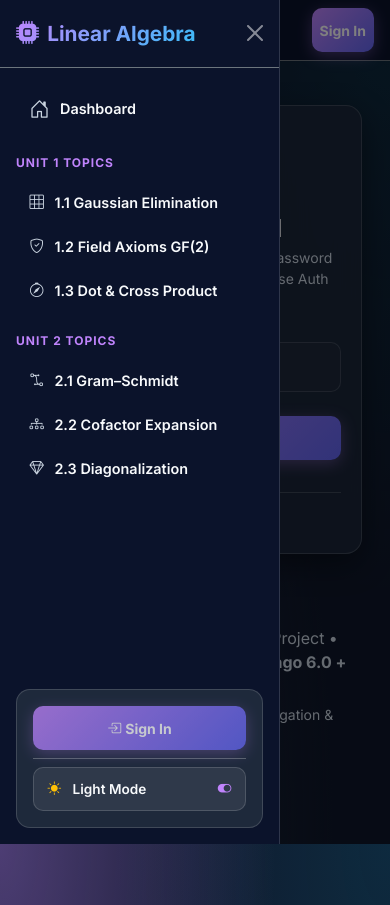
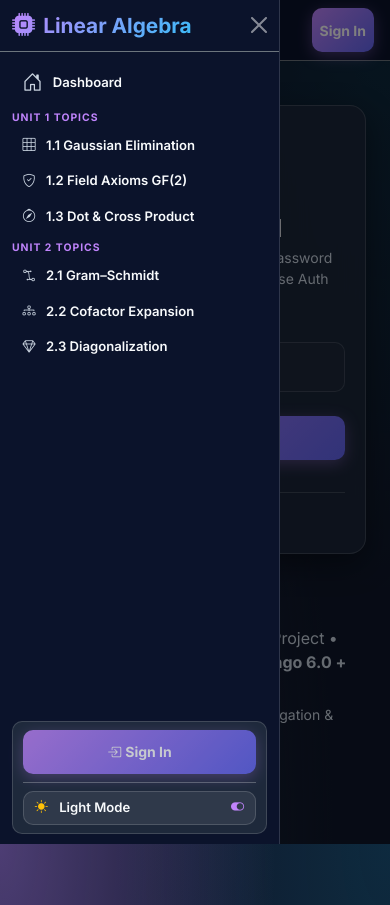
Before and after one commit to parthsalunke2306-dev/linear-algebra-website, a Django app: page /forgot-password/ in a window 390 px wide, after a click that opens the changed part. Run offline with Django 5.2, Linux system fonts and the light colour scheme; some libraries are stand-ins or nearby versions.

Commit message:
Compact mobile offcanvas navigation drawer to fit on mobile screens without vertical scrollbars

```diff
--- a/linear_algebra/static/linear_algebra/css/style.css
+++ b/linear_algebra/static/linear_algebra/css/style.css
@@ -217,23 +217,65 @@ textarea:focus-visible {
 }
 
 @media (max-width: 991.98px) {
-    .sidebar-custom {
-        position: relative;
-        width: 100%;
-        height: auto;
-        border-right: none;
-        border-bottom: 1px solid var(--glass-border);
+    .mobile-header {
+        position: sticky;
+        top: 0;
+        z-index: 1040;
+        backdrop-filter: blur(12px);
+        -webkit-backdrop-filter: blur(12px);
     }
 
     .main-content-wrapper {
-        margin-left: 0;
-        padding: 1.25rem 1rem;
+        margin-left: 0 !important;
+        padding: 1.25rem 0.75rem !important;
     }
 
     .glass-card {
         padding: 1.25rem !important;
+        border-radius: 12px;
+    }
+
+    /* Prevent mobile input auto-zoom on focus */
+    .form-control, textarea.form-control {
+        font-size: 16px !important;
+    }
+
+    /* Mobile Offcanvas Drawer Compact Fitting (Zero Scrollbar) */
+    .offcanvas-body {
+        padding: 0.65rem 0.75rem !important;
+        overflow-y: auto !important;
+    }
+
+    .offcanvas-header {
+        padding: 0.5rem 0.75rem !important;
+    }
+
+    .offcanvas .sidebar-section-label {
+        margin-top: 0.4rem !important;
+        margin-bottom: 0.2rem !important;
+        font-size: 0.65rem !important;
+    }
+
+    .offcanvas .sidebar-nav-item {
+        padding: 0.35rem 0.65rem !important;
+        min-height: 34px !important;
+        font-size: 0.82rem !important;
+        margin-bottom: 0.1rem !important;
+    }
+
+    .offcanvas .sidebar-accessibility-box {
+        padding: 0.5rem 0.65rem !important;
+        margin-top: 0.4rem !important;
+        border-radius: 10px !important;
+    }
+
+    .offcanvas .btn-sidebar-control {
+        padding: 0.35rem 0.65rem !important;
+        min-height: 34px !important;
+        font-size: 0.82rem !important;
     }
 }
+
 
 /* Glassmorphism Cards */
 .glass-card {
```
